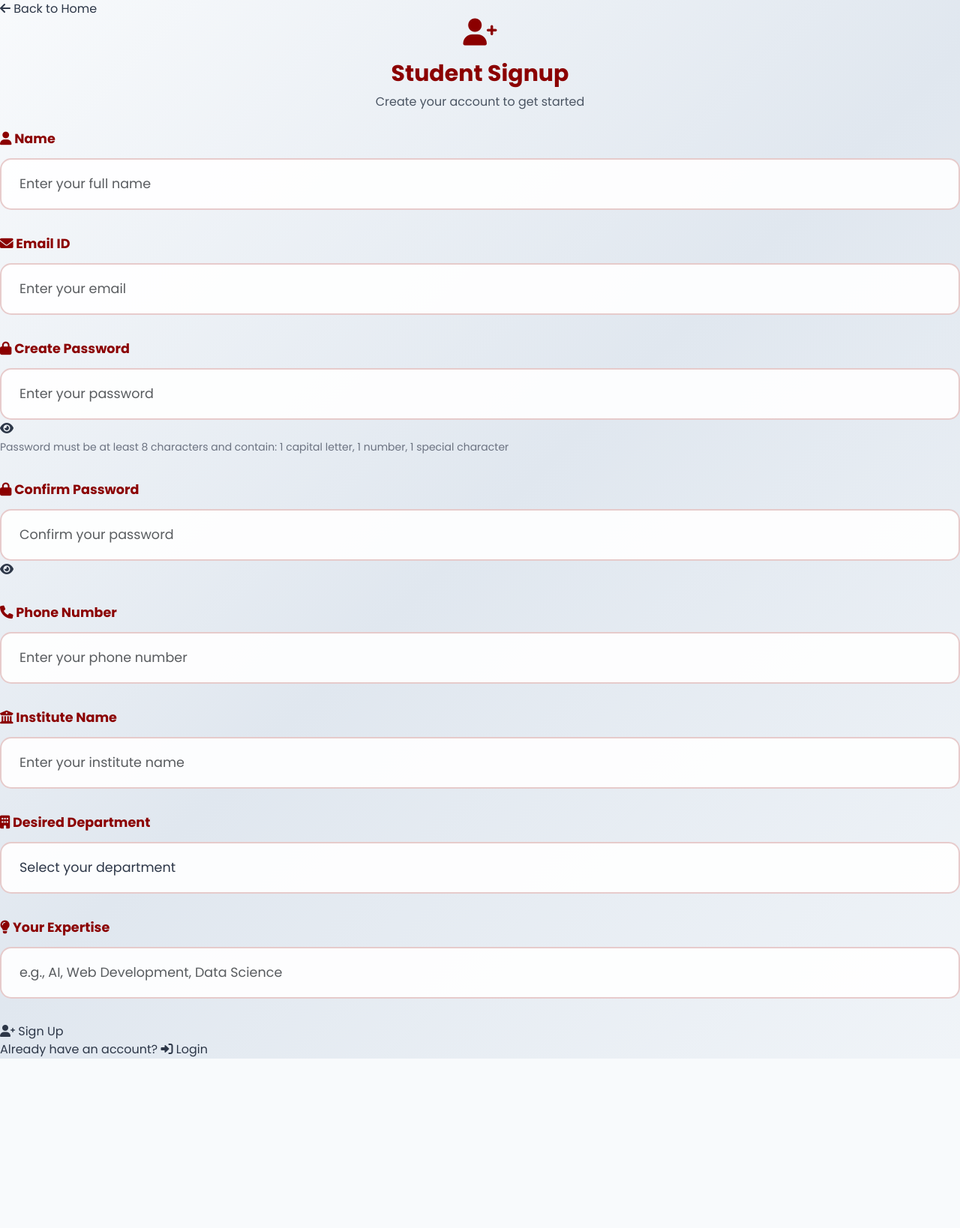
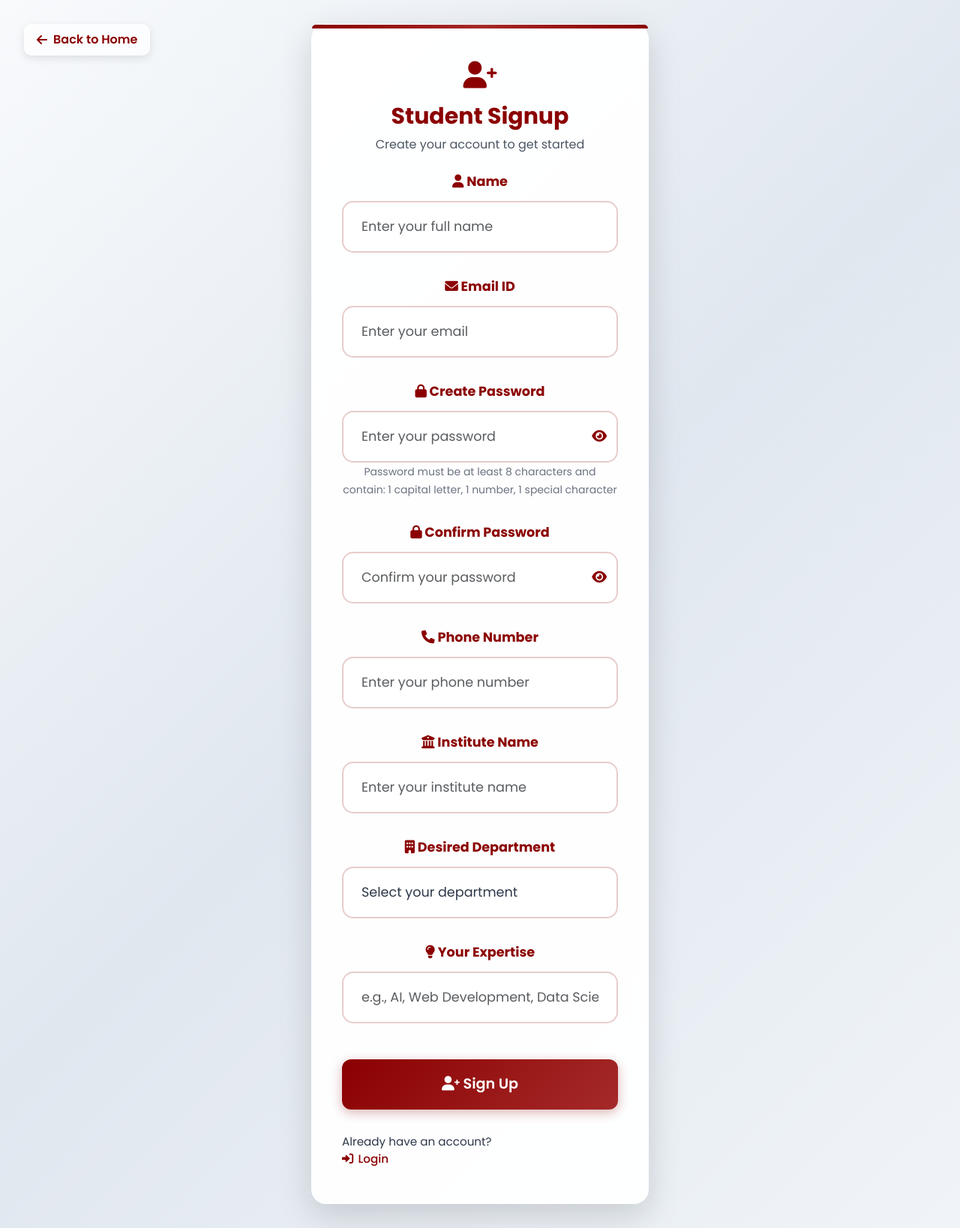
Before and after one commit to lavkush2336/faculty-pool, a PHP site: page /student-signup.php in a window 1280 px wide. Shown: the whole page at 75% size. Before the commit the page ends 1412 px from the top, so only its background shows below. Run offline with PHP 8.4, Linux system fonts and the light colour scheme; data comes from the database, SQL or seed files in the repository; some libraries are stand-ins or nearby versions.

Commit message:
changes by Adityasinha

```diff
--- a/student-signup.php
+++ b/student-signup.php
@@ -119,12 +119,12 @@ if ($_SERVER['REQUEST_METHOD'] === 'POST') {
 
 </head>
 <body class="font-poppins">
-  <div class="signup-container">
+  <div class="login-container">
     <a href="index.php" class="back-to-home">
       <i class="fas fa-arrow-left"></i> Back to Home
     </a>
 
-    <div class="signup-card">
+    <div class="login-card">
       <div class="text-center mb-4">
         <div class="text-4xl mb-3" style="color: #8B0000;">
           <i class="fas fa-user-plus"></i>
@@ -283,12 +283,12 @@ if ($_SERVER['REQUEST_METHOD'] === 'POST') {
           >
         </div>
 
-        <button type="submit" class="signup-btn">
+        <button type="submit" class="login-btn">
           <i class="fas fa-user-plus"></i> Sign Up
         </button>
       </form>
 
-      <div class="login-link">
+      <div class="login-links">
         <p>Already have an account? <a href="student-login.php"><i class="fas fa-sign-in-alt"></i> Login</a></p>
       </div>
     </div>
@@ -357,20 +357,21 @@ if ($_SERVER['REQUEST_METHOD'] === 'POST') {
       const password = document.getElementById('password').value;
       const confirmPassword = document.getElementById('confirm_password').value;
       const department = document.getElementById('department').value;
-      const expertise = document.getElementById('expertise').value;
+      // Expertise is optional, so no direct validation for emptiness here
 
-      // Basic validation for department (required)
+      // Additional validation for department (required)
       if (department === '') {
         alert('Please select your department.');
         return false;
       }
-      // Expertise is optional, so no direct validation for emptiness here
 
+      // Password length check
       if (password.length < 8) {
         alert('Password must be at least 8 characters long.');
         return false;
       }
 
+      // Password complexity checks
       const hasUppercase = /[A-Z]/.test(password);
       const hasNumber = /[0-9]/.test(password);
       const hasSpecial = /[!@#$%^&*(),.?":{}|<>]/.test(password);
@@ -390,6 +391,7 @@ if ($_SERVER['REQUEST_METHOD'] === 'POST') {
         return false;
       }
 
+      // Password match check
       if (password !== confirmPassword) {
         alert('Passwords do not match.');
         return false;
--- a/styles.css
+++ b/styles.css
@@ -1179,3 +1179,180 @@ body {
         height: 100px;
     }
 }
+
+/* Student Login Page Styles */
+.login-container {
+    display: flex;
+    justify-content: center;
+    align-items: center;
+    min-height: 100vh;
+    background: linear-gradient(135deg, #f8fafc 0%, #e0e7ef 50%, #f0f4f8 100%);
+    padding: 2rem;
+    position: relative;
+    overflow: hidden;
+}
+
+.login-card {
+    background: rgba(255, 255, 255, 0.95);
+    backdrop-filter: blur(10px);
+    border-radius: 20px;
+    padding: 3rem 2.5rem;
+    box-shadow: 0 15px 45px rgba(0, 0, 0, 0.15);
+    text-align: center;
+    width: 100%;
+    max-width: 450px;
+    position: relative;
+    z-index: 2;
+    border: 1px solid rgba(255, 255, 255, 0.3);
+    animation: fadeInScale 0.6s ease-out both;
+}
+
+.login-card::before {
+    content: '';
+    position: absolute;
+    top: 0;
+    left: 0;
+    right: 0;
+    height: 5px;
+    background: linear-gradient(90deg, #8B0000, #A52A2A, #8B0000);
+    border-top-left-radius: 20px;
+    border-top-right-radius: 20px;
+}
+
+@keyframes fadeInScale {
+    from {
+        opacity: 0;
+        transform: scale(0.9);
+    }
+    to {
+        opacity: 1;
+        transform: scale(1);
+    }
+}
+
+.login-links {
+    display: flex;
+    justify-content: space-between;
+    margin-top: 2rem;
+    font-size: 0.95rem;
+}
+
+.login-links a {
+    color: #8B0000;
+    text-decoration: none;
+    font-weight: 500;
+    transition: color 0.3s ease;
+    display: flex;
+    align-items: center;
+    gap: 0.4rem;
+}
+
+.login-links a:hover {
+    color: #A52A2A;
+    text-decoration: underline;
+}
+
+.back-to-home {
+    position: absolute;
+    top: 2rem;
+    left: 2rem;
+    color: #8B0000;
+    text-decoration: none;
+    font-weight: 600;
+    font-size: 1rem;
+    display: flex;
+    align-items: center;
+    gap: 0.5rem;
+    transition: all 0.3s ease;
+    z-index: 3;
+    background: rgba(255, 255, 255, 0.7);
+    padding: 0.5rem 1rem;
+    border-radius: 10px;
+    box-shadow: 0 4px 12px rgba(0, 0, 0, 0.1);
+    backdrop-filter: blur(8px);
+    border: 1px solid rgba(255, 255, 255, 0.4);
+}
+
+.back-to-home:hover {
+    color: #A52A2A;
+    transform: translateX(-5px);
+    box-shadow: 0 6px 16px rgba(0, 0, 0, 0.15);
+}
+
+.password-input-group {
+    position: relative;
+    width: 100%;
+}
+
+.password-toggle {
+    position: absolute;
+    right: 15px;
+    top: 50%;
+    transform: translateY(-50%);
+    cursor: pointer;
+    color: #8B0000;
+    font-size: 1.1rem;
+    transition: color 0.3s ease;
+}
+
+.password-toggle:hover {
+    color: #A52A2A;
+}
+
+.error-message {
+    background-color: #fee2e2;
+    color: #ef4444;
+    padding: 1rem;
+    border-radius: 10px;
+    margin-bottom: 1.5rem;
+    text-align: left;
+    font-size: 0.95rem;
+    display: flex;
+    align-items: center;
+    gap: 0.75rem;
+    border: 1px solid #fca5a5;
+}
+
+.error-message i {
+    color: #dc2626;
+}
+
+.success-message {
+    background-color: #d1fae5;
+    color: #059669;
+    padding: 1rem;
+    border-radius: 10px;
+    margin-bottom: 1.5rem;
+    text-align: left;
+    font-size: 0.95rem;
+    display: flex;
+    align-items: center;
+    gap: 0.75rem;
+    border: 1px solid #6ee7b7;
+}
+
+.success-message i {
+    color: #047857;
+}
+
+.login-btn {
+    background: linear-gradient(135deg, #8B0000 0%, #A52A2A 100%);
+    color: white;
+    border: none;
+    border-radius: 12px;
+    padding: 1.2rem 2rem;
+    font-size: 1.2rem;
+    font-weight: 600;
+    cursor: pointer;
+    transition: all 0.3s cubic-bezier(0.4, 0, 0.2, 1);
+    position: relative;
+    overflow: hidden;
+    width: 100%;
+    box-shadow: 0 4px 15px rgba(139, 0, 0, 0.3);
+    margin-top: 1rem;
+}
+
+.login-btn:hover {
+    transform: translateY(-2px);
+    box-shadow: 0 8px 25px rgba(139, 0, 0, 0.4);
+}
```
Also changed, not shown: student-forgot-password.php (+6 -6 lines), student-reset-password.php (+4 -4 lines).
